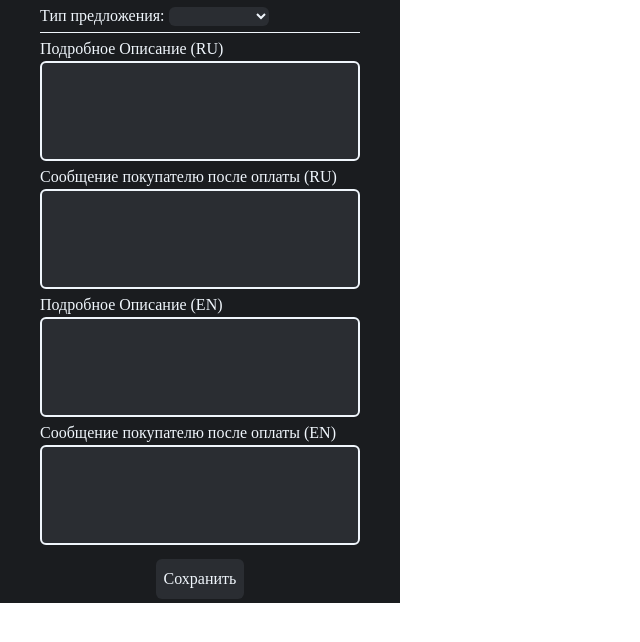
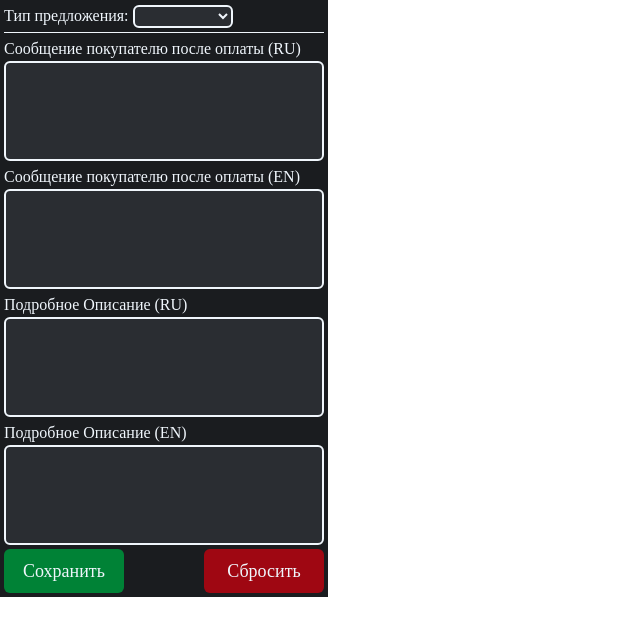
Before and after one commit to A365Nobik/FunPay-AutoFill, a React (Vite) app: page / in a window 1280 px wide. Shown: the top 642 px of the page, without its empty margins (0-640 px from the left). Built offline with nearby package versions, Linux system fonts and the light colour scheme; a web font is replaced by a local one.

Commit message:
made a reset button made a new componentns

```diff
--- a/index.html
+++ b/index.html
@@ -1,10 +1,10 @@
-<!doctype html>
-<html  lang="en">
+<!DOCTYPE html>
+<html lang="en">
   <head>
     <meta charset="UTF-8" />
     <meta name="viewport" content="width=device-width, initial-scale=1.0" />
   </head>
-  <body  class="w-max">
+  <body class="w-max">
     <div id="root"></div>
     <script type="module" src="/src/main.jsx"></script>
   </body>
--- a/src/App.jsx
+++ b/src/App.jsx
@@ -1,27 +1,26 @@
 /* eslint-disable react-hooks/exhaustive-deps */
 import { useState, useCallback, useRef, useEffect } from "react";
-import Select from "./components/Select";
 import { UseChrome } from "./hooks/UseChorme";
 import Success from "./modal/Success";
-import TextArea from "./components/TextArea";
 import { ModalFunctions } from "./custom/functions/modalFunctions";
+import { Select, TextArea, Button } from "./components";
 
 export default function App() {
   const chrome = UseChrome();
   const spanClass = "flex justify-center items-center gap-1";
   const typeOpts = ["Предметы", "Услуги", "Аккаунты"];
-  const getting = ["Трeйд", "Почта", "Прочее"];
-  const closests = ["#button", "#success"];
+  const getting = ["Почта", "Трейд", "Прочее"];
+  const closests = ["#button-save", "#success"];
   const [isItems, setIsItems] = useState(false);
   const [isSuccess, setIsSuccess] = useState(false);
   const [scale, setScale] = useState(0);
   const formRef = useRef(null);
 
   const textAreaProps = {
+    "fields[payment_msg][ru]": "Сообщение покупателю после оплаты (RU)",
+    "[payment_msg][en]": "Сообщение покупателю после оплаты (EN)",
     "fields[desc][ru]": "Подробное Описание (RU)",
-    "fields[payment_msg][ru]": "Сообщение покупателю после оплаты (RU)",
     "fields[desc][en]": "Подробное Описание (EN)",
-    "[payment_msg][en]": "Сообщение покупателю после оплаты (EN)",
   };
 
   useEffect(() => {
@@ -32,15 +31,6 @@ export default function App() {
     }
   }, [chrome]);
 
-  useEffect(() => {
-    if (isSuccess) {
-      const closeHandle = (event) =>
-        ModalFunctions.closeModalClick(closests, setScale, setIsSuccess, event);
-      document.body.addEventListener("click", closeHandle);
-      return () => document.body.removeEventListener("click", closeHandle);
-    }
-  }, [isSuccess, closests]);
-
   const loadSavedFielsd = useCallback(async () => {
     const form = Object.entries(formRef.current.elements).map((el) => el[1]);
     try {
@@ -48,24 +38,28 @@ export default function App() {
         const { autoFillData } = await chrome.storage.local.get("autoFillData");
         form.forEach((field) => {
           field.value = autoFillData[field.name];
-          if (field.name == "fields[method]") {
-            console.log(autoFillData[field.name]);
-          }
         });
       } else {
         const autoFillData = JSON.parse(localStorage.getItem("autoFillData"));
         console.log(autoFillData);
         form.forEach((field) => {
           field.value = autoFillData[field.name];
-          if (autoFillData[field.name] === "fields[method]") {
-            console.log(123);
+          if(autoFillData[field.name]==="Предметы"){
+            setIsItems(true)
           }
         });
       }
     } catch (error) {
-      console.log(error);
+      console.error(error);
     }
   }, [chrome]);
+
+  const removeSavedFields = () => {
+    const form = Object.entries(formRef.current.elements).map((el) => el[1]);
+    form.forEach((field) => {
+      field.value = "";
+    });
+  };
 
   useEffect(() => {
     loadSavedFielsd();
@@ -81,7 +75,6 @@ export default function App() {
           await chrome.storage.local.set({ autoFillData: data });
           if (await chrome.storage.local.get("autoFillData")) {
             setIsSuccess(true);
-            ModalFunctions.closeModal(setScale, isSuccess, setIsSuccess);
           } else {
             console.warn("не успех");
           }
@@ -89,7 +82,6 @@ export default function App() {
           localStorage.setItem("autoFillData", JSON.stringify(data));
           if (JSON.parse(localStorage.getItem("autoFillData"))) {
             setIsSuccess(true);
-            ModalFunctions.closeModal(setScale, isSuccess, setIsSuccess);
           } else {
             console.warn("не успех");
           }
@@ -100,57 +92,57 @@ export default function App() {
     },
     [chrome, isSuccess]
   );
+  const resetData = async (event) => {
+    event.preventDefault();
+    try {
+      if (chrome?.storage?.local) {
+        await chrome.storage.local.remove("autoFillData");
+      } else {
+        localStorage.removeItem("autoFillData");
+      }
+      removeSavedFields();
+    } catch (error) {
+      console.error(error);
+    }
+  };
   return (
     <>
-      {isSuccess && (
-        <Success scale={scale}>
-          <button
-            onClick={() => {
-              setScale(0);
-              setTimeout(() => {
-                setIsSuccess(false);
-              }, 300);
-            }}
-            className="bg-[var(--bg-primary)] p-1 rounded-md transition-transform hover:scale-105 active:scale-95 text-lg"
-          >
-            Закрыть
-          </button>
-        </Success>
-      )}
-      <div className="flex flex-col justify-center items-center w-100 h-auto text-[var(--text-primary)] font-cascadia relative">
-        <div className="w-full flex flex-col justify-center items-center gap-1 bg-[var(--bg-primary)] p-1">
+      {isSuccess && <Success scale={scale} />}
+      <div className="relativeflex flex-col justify-center items-start gap-1 bg-[var(--bg-primary)] p-1 text-[var(--text-primary)] font-cascadia text-[16px]">
         <form
           ref={formRef}
           className="flex flex-col justify-center items-start gap-1"
         >
           <span className={spanClass}>
-              <label htmlFor="typeSelect">Тип предложения:</label>
+            <label htmlFor="fields[type]">Тип предложения:</label>
             <Select
+              id="fields[type]"
               name="fields[type]"
               setIsItems={setIsItems}
               options={typeOpts}
             />
           </span>
-            {isItems && (
-              <span className={spanClass}>
-                <label htmlFor="gettingSelect">Способ получения:</label>
-                <Select name="fields[method]" options={getting} />
+          <span hidden={!isItems} className={spanClass}>
+            <label htmlFor="fields[method]">Способ получения:</label>
+            <Select
+              name="fields[method]"
+              id="fields[method]"
+              options={getting}
+            />
           </span>
-            )}
           <hr className="w-full" />
           {Object.entries(textAreaProps).map((prop, idx) => (
             <TextArea key={idx} label={prop[1]} name={prop[0]} />
           ))}
+          <div className="flex justify-between items-start w-80">
+            <Button bgColor={"bg-green-700"} onClick={saveData}>
+              Сохранить
+            </Button>
+            <Button bgColor={"bg-red-800"} onClick={resetData}>
+              Сбросить
+            </Button>
+          </div>
         </form>
-          <button
-            id="button"
-            type="submit"
-            onClick={saveData}
-            className="bg-[var(--bg-secondary)] p-2 rounded-md mt-2.5"
-          >
-            Сохранить
-          </button>
-        </div>
       </div>
     </>
   );
--- /dev/null
+++ b/src/components/Button.jsx
@@ -0,0 +1,14 @@
+export default function Button({  bgColor, children, id ,...props }) {
+  return (
+    <div>
+      <button
+        {...props}
+        id={id}
+        type="submit"
+        className={`${bgColor} p-2 rounded-md w-30 cursor-pointer text-lg`}
+      >
+        {children}
+      </button>
+    </div>
+  );
+}
--- a/src/components/Select.jsx
+++ b/src/components/Select.jsx
@@ -1,6 +1,6 @@
 import { memo, useCallback } from "react";
 
-const Select = memo(({ options, setIsItems, name }) => {
+const Select = memo(({ options, setIsItems, ...props }) => {
   const optClass = "bg-[var(--bg-secondary)] rounded-md";
 
   const handelSelctChange = useCallback(
@@ -17,10 +17,9 @@ const Select = memo(({ options, setIsItems, name }) => {
 
   return (
     <select
-      className="bg-[var(--bg-secondary)] w-25 rounded-md"
+      className="bg-[var(--bg-secondary)] w-25 rounded-md border-2 transition-colors focus:border-blue-500 outline-0"
       onChange={setIsItems ? handelSelctChange : null}
-      name={name}
-      id={name}
+      {...props}
     >
       <option className="bg-[var(--bg-primary)]" value=""></option>
       {options.map((opt, idx) => (
--- a/src/components/TextArea.jsx
+++ b/src/components/TextArea.jsx
@@ -1,6 +1,6 @@
 export default function TextArea({ label, name }) {
   const textAreaClass =
-    "bg-[var(--bg-secondary)] border-2 rounded-md w-80 resize-none h-25 outline-0";
+    "bg-[var(--bg-secondary)] border-2 rounded-md w-80 resize-none h-25 outline-0 transition-colors focus:border-blue-500";
   return (
     <span className="flex flex-col justify-center items-start">
       <label htmlFor={name}>{label}</label>
--- /dev/null
+++ b/src/components/index.js
@@ -0,0 +1,5 @@
+import Select from "./Select";
+import TextArea from "./TextArea";
+import Button from "./Button";
+
+export {Select,TextArea,Button}
--- a/src/content.js
+++ b/src/content.js
@@ -9,6 +9,9 @@ const elements = {
   "fields[payment_msg][en]": document.getElementsByName(
     "fields[payment_msg][en]"
   )[0],
+  "method-wrapper": document.getElementsByClassName(
+    "form-group lot-field hidden"
+  )[0],
 };
 
 const fiilFields = (fileds, values) => {
@@ -18,6 +21,7 @@ const fiilFields = (fileds, values) => {
 };
 
 (async () => {
+  elements["method-wrapper"].classList.remove("hidden");
   if (window.chrome?.storage?.local) {
     const { autoFillData } = await window.chrome.storage.local.get(
       "autoFillData"
--- /dev/null
+++ b/src/modal/ResetConfim.jsx
@@ -0,0 +1,9 @@
+import React from 'react'
+
+export default function ResetConfim() {
+  return (
+    <div className={'absolute flex justify-center items-center text-[var(--text-primary)] font-cascadia transition-all duration-300 '}>
+
+    </div>
+  )
+}
--- a/src/modal/Success.jsx
+++ b/src/modal/Success.jsx
@@ -6,24 +6,20 @@ export default function Success() {
 
   useEffect(() => {
     const timer = setTimeout(() => {
-      if (divRef.current) {
-        divRef.current.classList.add("scale-0");
-        divRef.current.classList.add("opacity-0");
+      const div = divRef.current;
+      if (div) {
+        div.classList.add("-translate-x-120");
       }
-    }, 2500);
+    }, 3500);
     return () => clearTimeout(timer);
   }, [divRef]);
   return createPortal(
     <div
       ref={divRef}
-      className={`absolute animate-summon-right right-1 top-1/12 flex justify-center items-center text-[var(--text-primary)] font-cascadia transition-all duration-300`}
+      id="success"
+      className="absolute animate-summon-right right-1 top-1/12 flex justify-center items-center bg-[var(--bg-primary)] p-1 rounded-md border-1 transition-all duration-300 text-[var(--text-primary)] font-cascadia"
     >
-      <div
-        id="success"
-        className="flex flex-col justify-center items-center bg-[var(--bg-primary)] p-1 rounded-md border-1"
-      >
-        <h1 className="text-lg">Сохранено</h1>
-      </div>
+      <h1 className="text-lg">Сохранено</h1>
     </div>,
     document.querySelector("#root")
   );
```
Lines whose indentation alone changed are shown as unchanged.
